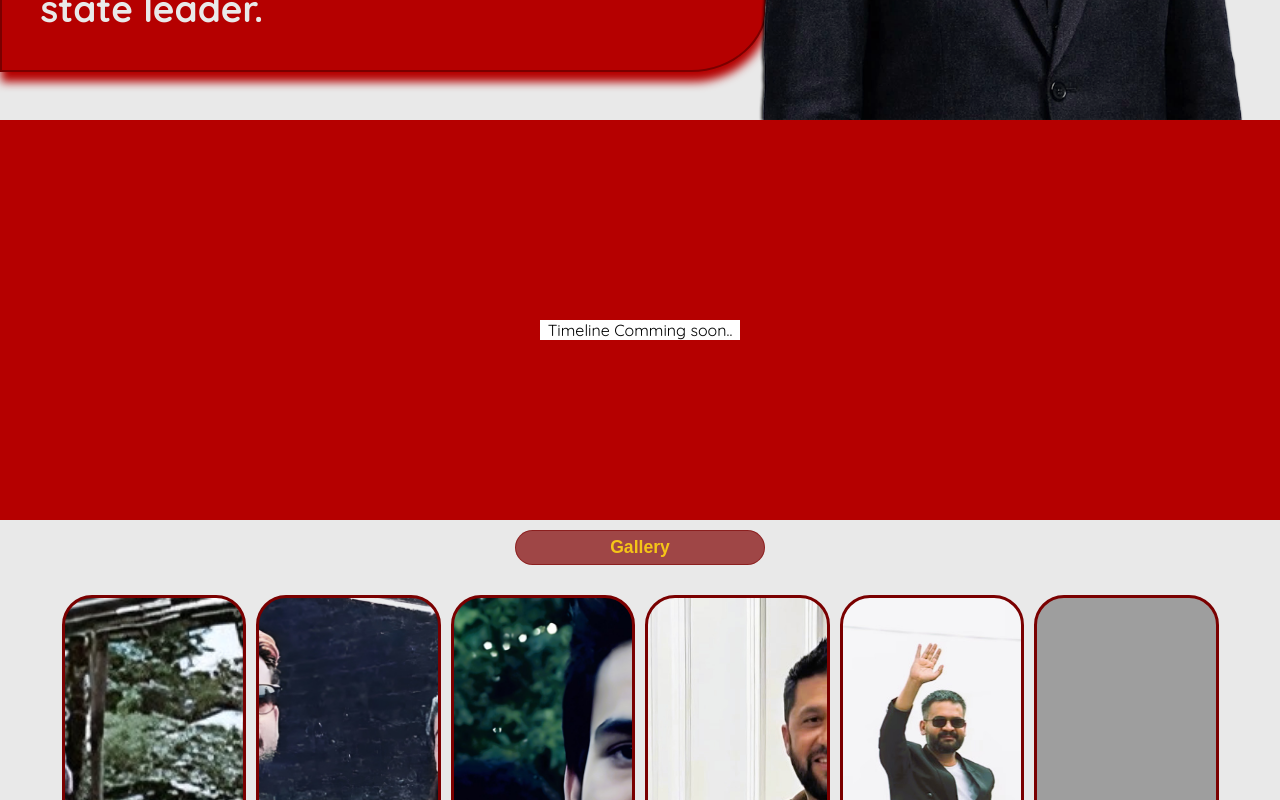
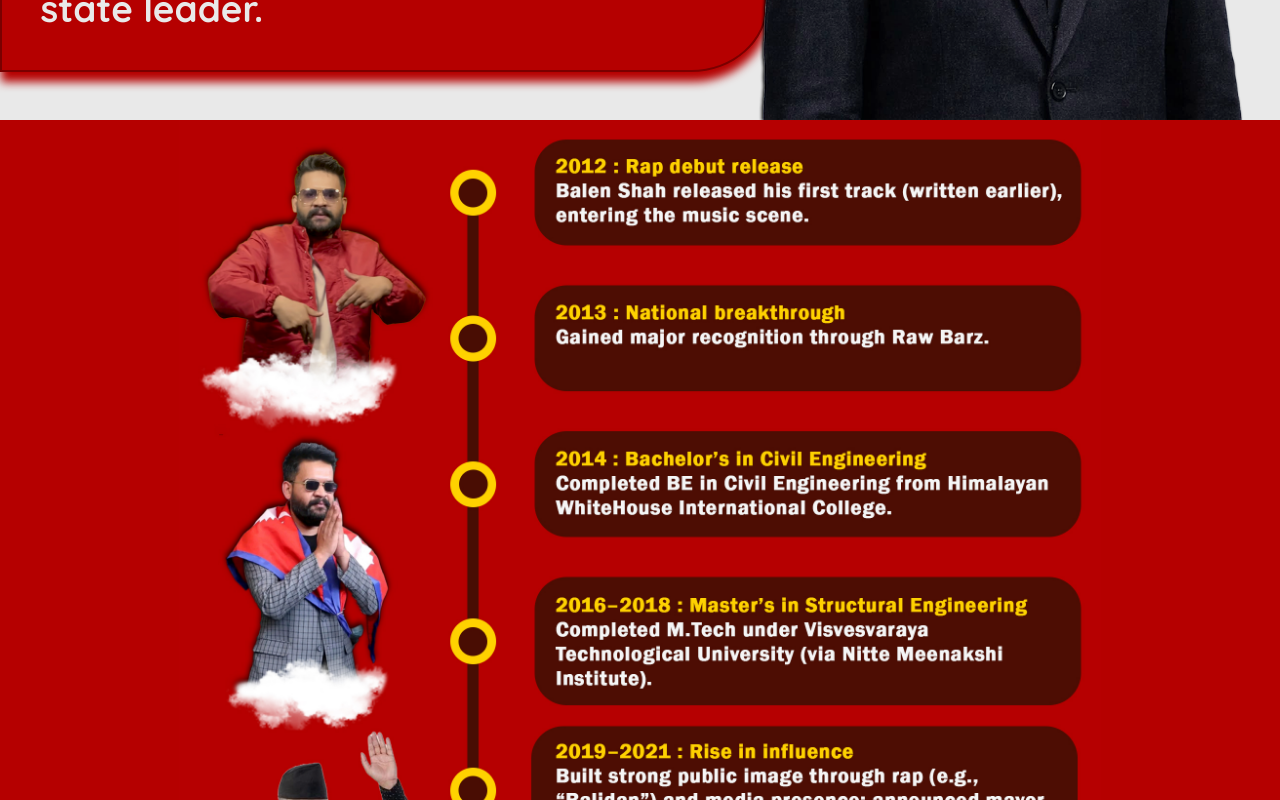
Before and after one commit to adhikari-sujan/balenshah, a plain HTML site: page index.html in a window 1280 px wide. Shown: the part 1480-2280 px from the top of the page. Drawn offline with Linux system fonts and the light colour scheme; grey boxes are pictures that could not be loaded; a web font is replaced by a local one.

Commit message:
fully complete website

```diff
--- a/index.html
+++ b/index.html
@@ -118,7 +118,7 @@
         <section id="timeline">
 
             <div class="time">
-                <p> Timeline Comming soon..</p>
+                <img src="images/gallery/timeline.jpg" alt="Timeline" />
             </div>
 
         </section>
@@ -228,7 +228,7 @@
 
     <footer>
         <h2> Balen Shah </h2>
-        <h3> Made with Love by Sujan Adhikari</h3>
+        <h3> <a href="https://github.com/adhikari-sujan" target="_blank"> Made with Love by Sujan Adhikari </a> </h3>
     </footer>
 
 
--- a/style.css
+++ b/style.css
@@ -6,6 +6,10 @@
     list-style: none;
     font-family: "Quicksand", Akshar, sans-serif;
 
+}
+
+html {
+scroll-behavior: smooth;
 }
 
 body {
@@ -563,7 +567,6 @@ main h1 {
 
     #about .about-photo {
         width: clamp(220px, 50vw, 240px);
-        /* right: 90%; */
         left: 50%;
         overflow: hidden;
     }
@@ -579,34 +582,59 @@ main h1 {
 
 
 /* ============TIME LINE =================== */
+
 #timeline {
-    /* z-index: 100; */
-    width: 100vw;
-    height: 150vh;
-    background-color: var(--red);
-    color: white;
+    width: 100%;
+    /* background-color: var() */
     display: flex;
-    text-align: center;
     justify-content: center;
-
-
+    margin-top: 100vh;
+    padding: 0 2.5vw;
 }
 
 .time {
-    top: 225vh;
-    height: auto;
-    width: 200px;
-    position: absolute;
-    /* display: flex;
-    text-align: center;
-    justify-content: center; */
-    background-color: white;
-    color: black;
+    width: 100%;
+    max-width: 1300px;
+    overflow: hidden;
 }
 
-.time p {
+.time img {
+    width: 100%;
+    height: auto;
+    object-fit: contain;
+    display: block;
+}
 
+/* Desktop */
+@media (min-width: 768px) {
+    #timeline {
+        padding: 0 5vw 0;
+    }
+
+    .time {
+        width: 95%;      /* little side margin */
+    }
 }
+
+@media (max-width: 767px) {
+    #timeline {
+        padding: 0 2vw;
+    }
+
+    .time {
+        width: 100%;
+    }
+}
+
+
+/*  Large screens */
+@media (min-width: 1200px) {
+    .time {
+        width: 80%;
+    }
+}
+
+
 
 
 
@@ -858,7 +886,6 @@ footer {
     align-items: center;
     justify-content: center;
     flex-direction: column;
-    color: var(--white);
     text-align: center;
     font-size: clamp(.7rem, 2vw, 1rem);
     text-shadow: 2px 3px 4px black;
@@ -873,4 +900,11 @@ footer h2 {
 
 footer h3 {
     margin: 5px 5px 20px 5px;
+
+
 }
+
+footer h3 a {
+    text-decoration: none;
+    color: var(--white);
+}
```
Also changed, not shown: images/gallery/timeline.jpg (added).
